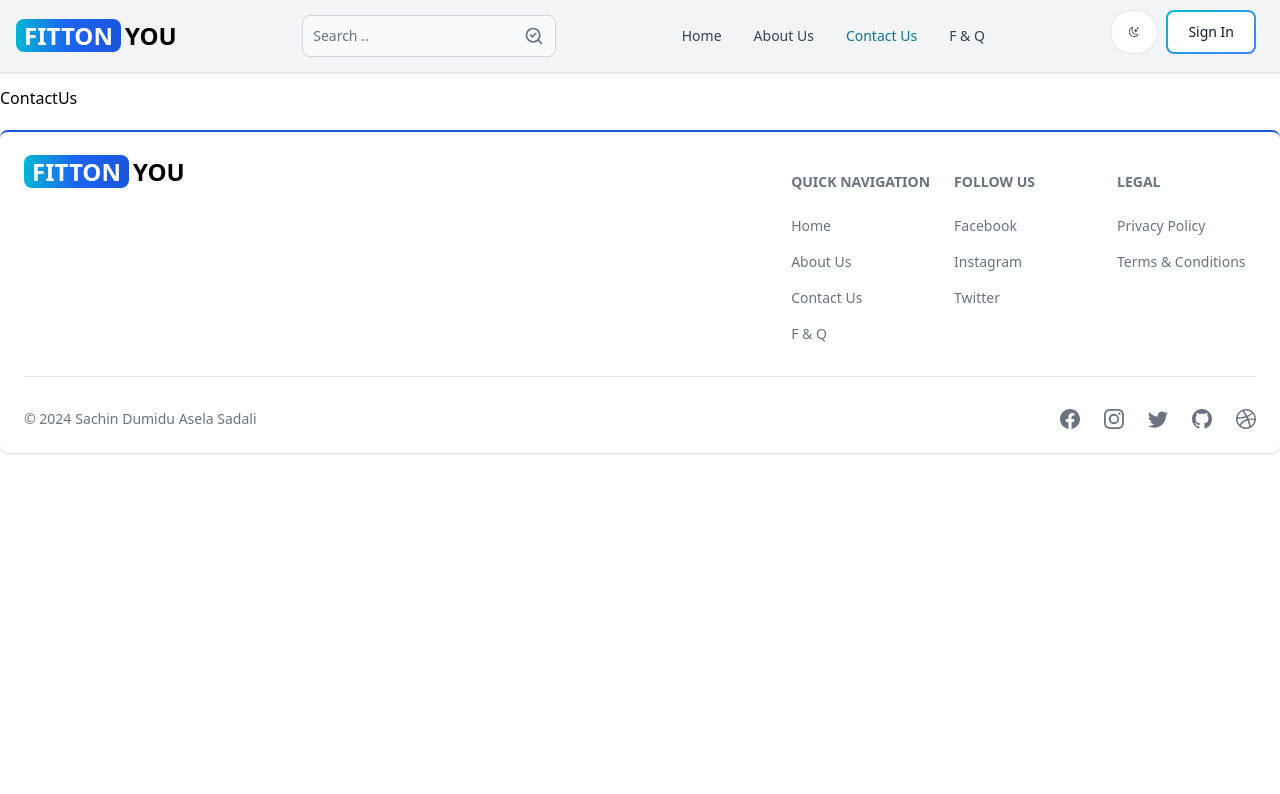
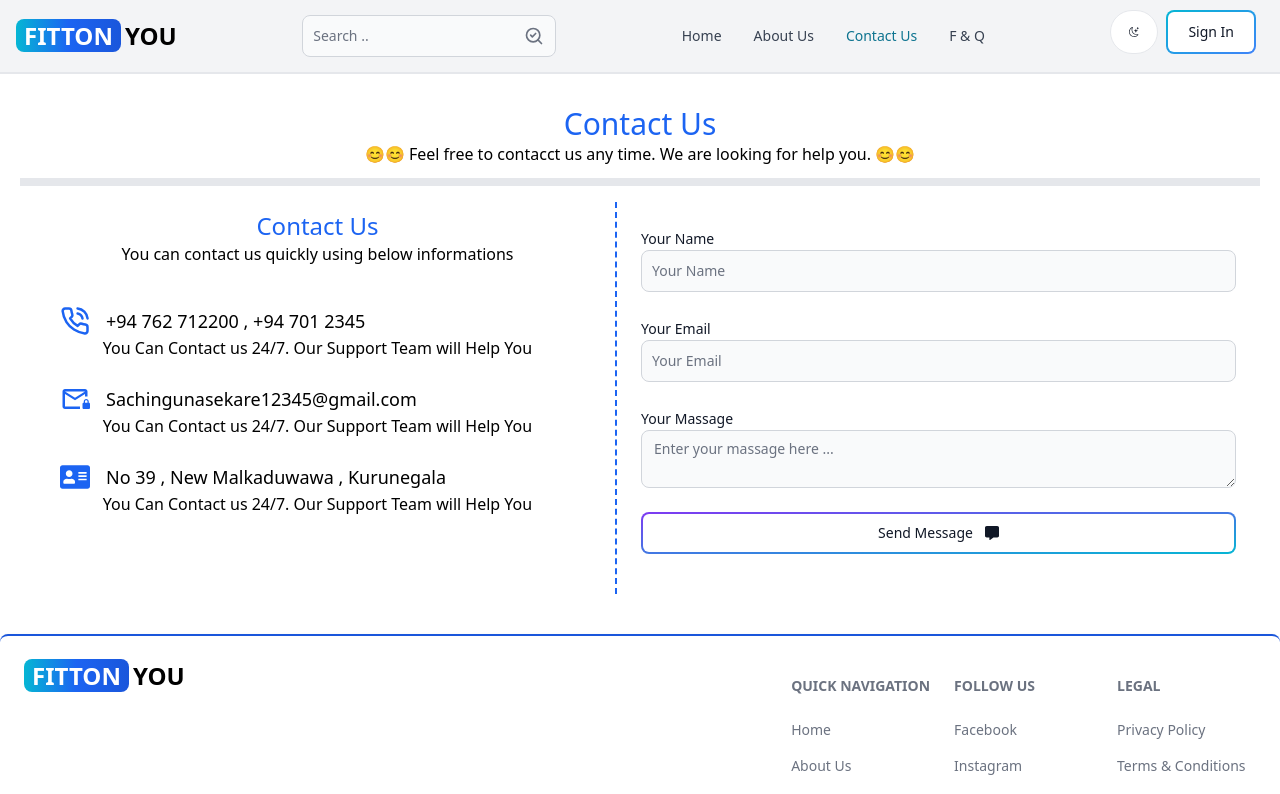
Before and after one commit to SachinUthpala/Vertual-Dressing-Room, a React (Vite) app in the folder Client/: page /contact-us in a window 1280 px wide. Shown: the top 794 px of the page. Built offline with nearby package versions, Linux system fonts and the light colour scheme.

Commit message:
create a contact us form

```diff
--- a/Client/src/Pages/ContactUs.jsx
+++ b/Client/src/Pages/ContactUs.jsx
@@ -1,5 +1,89 @@
+import { Button, Label, TextInput, Textarea } from "flowbite-react";
+import { FaMessage} from "react-icons/fa6";
+import { LuPhoneCall } from "react-icons/lu";
+import { MdOutlineMailLock } from "react-icons/md";
+import { FaAddressCard } from "react-icons/fa";
+
 export default function ContactUs() {
   return (
-    <div>ContactUs</div>
+    <div className="p-5">
+
+        <div>
+
+        </div>
+
+        <div className="text-center">
+          <h1 className="text-3xl bold text-blue-600">Contact Us</h1>
+          <p className="pb-3 border-b-8">😊😊 Feel free to contacct us any time. We are looking for help you. 😊😊 </p>
+        </div>
+
+        <div className="flex mt-4">
+
+          <div className="flex-1 border-r-2 border-blue-600 border-dashed">
+            <div className="text-center mt-2 mb-2">
+              <h1 className="text-2xl bold text-blue-600">Contact Us</h1>
+              <p>You can contact us quickly using below informations</p>
+            </div>
+            <div className="m-10 flex flex-col gap-6">
+
+              <div className="text-center">
+                <div className="flex items-center gap-4">
+                  <LuPhoneCall className="text-3xl text-blue-600"/>
+                  <span className="text-lg"> +94 762 712200 , +94 701 2345</span>
+                </div>
+                <span> You Can Contact us 24/7. Our Support Team will Help You</span>
+              </div>
+
+              <div className="text-center">
+                <div className="flex items-center gap-4">
+                  <MdOutlineMailLock className="text-3xl text-blue-600"/>
+                  <span className="text-lg"> Sachingunasekare12345@gmail.com</span>
+                </div>
+                <span> You Can Contact us 24/7. Our Support Team will Help You</span>
+              </div>
+
+              <div className="text-center">
+                <div className="flex items-center gap-4">
+                  <FaAddressCard className="text-3xl text-blue-600"/>
+                  <span className="text-lg"> No 39 , New Malkaduwawa , Kurunegala</span>
+                </div>
+                <span> You Can Contact us 24/7. Our Support Team will Help You</span>
+              </div>
+
+
+            </div>
+          </div>
+
+          <form className="flex-col flex gap-6 mb-4 p-6 flex-1" >
+
+            <div>
+              <Label value="Your Name "/>
+              <TextInput type="text" placeholder="Your Name" id="userMail" />
+            </div>
+
+            <div>
+              <Label value="Your Email "/>
+              <TextInput type="email" placeholder="Your Email " id="userPassword" />
+            </div>
+
+            <div>
+              <Label value="Your Massage "/>
+              <Textarea type="text" placeholder="Enter your massage here ..." id="userPassword" />
+            </div>
+
+
+
+            <Button gradientDuoTone="purpleToBlue" type="submit"  outline>
+              <div className="flex gap-3 items-center">
+                <span>Send Message</span>
+                <FaMessage/>
+              </div>
+            </Button>
+
+          </form>
+
+        </div>
+
+    </div>
   )
 }
```
